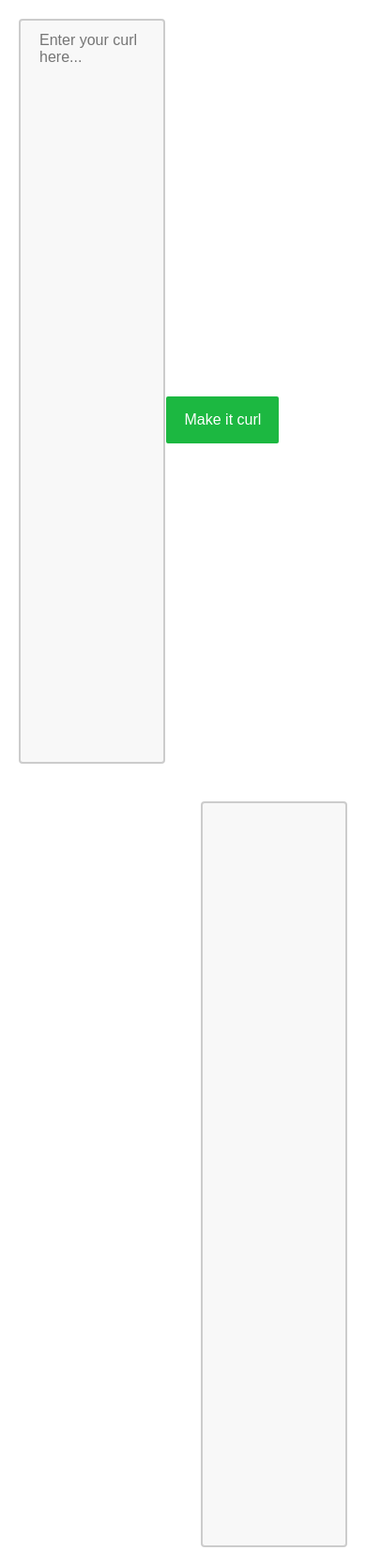
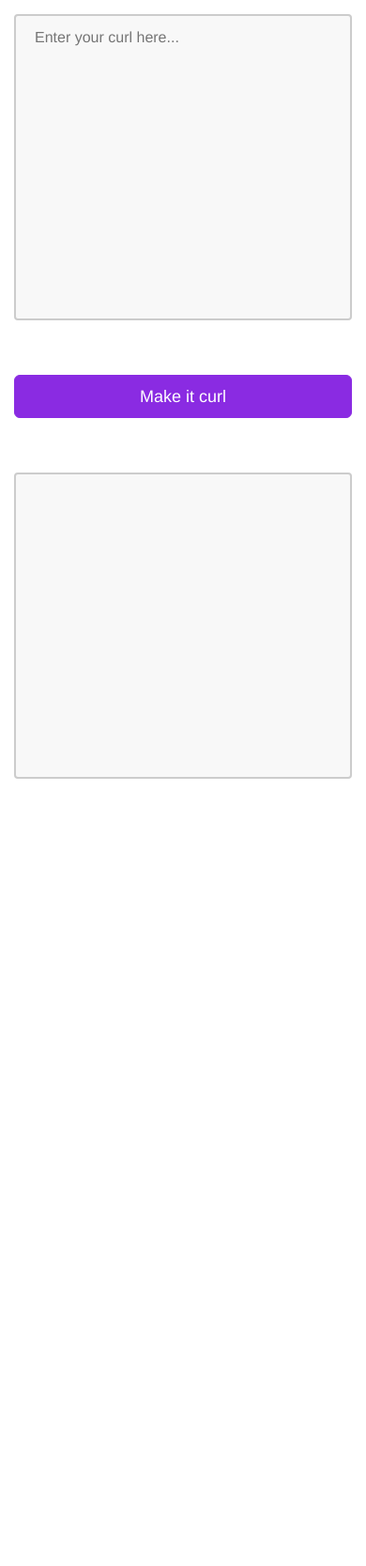
Before and after one commit to siddver007/django_curl, a Django app: page /curl/ in a window 390 px wide. Shown: the whole page at 94% size. After the commit the page ends 829 px from the top, so only its background shows below. Run offline with Django 3.2, Linux system fonts and the light colour scheme; some libraries are stand-ins or nearby versions.

Commit message:
Made it better

```diff
--- a/djCurl/templates/main.html
+++ b/djCurl/templates/main.html
@@ -2,9 +2,13 @@
 <html>
    <head>
       <meta name="google-site-verification" content="IYZwq3UWZovgIUFZ35v73l6z0Qiy-9Rg9sEude85GBI" />
+      <meta name="viewport" content="width=device-width, initial-scale=1">
+      <link rel="stylesheet" href="https://maxcdn.bootstrapcdn.com/bootstrap/3.3.7/css/bootstrap.min.css">
       <link rel="stylesheet" type="text/css" href="/static/makemecool.css">
       <link rel="stylesheet" type="text/css" href="/static/pure-min.css">
+      <link rel="icon" type="image/png" href="/static/favicon-32.png" sizes="32x32" />
       <script src="https://code.jquery.com/jquery-1.10.1.min.js"></script>
+      <script src="https://maxcdn.bootstrapcdn.com/bootstrap/3.3.7/js/bootstrap.min.js"></script>
       <script type="text/javascript">
          $(function() {
 
@@ -15,7 +19,22 @@
                  url: '/curl/',
                  data: $('#curl_input_form').serialize(),
                  success: function (data, textStatus) {
-                     $('textarea#curl_op').val(data); // append to inner html
+                     $('textarea#curl_op').val(data);
+                 },
+                 error: function(xhr, status, e) {
+                     alert(status, e);
+                 }
+             });
+           });
+
+           $('#curl_button_mobile').click(function(event) {
+             event.preventDefault();
+             $.ajax({
+                 type: 'POST',
+                 url: '/curl/',
+                 data: $('#curl_input_form_mobile').serialize(),
+                 success: function (data, textStatus) {
+                     $('textarea#curl_op').val(data);
                  },
                  error: function(xhr, status, e) {
                      alert(status, e);
@@ -28,11 +47,40 @@
    </head>
 
    <body>
-    <form id="curl_input_form" method="post">
-         {% csrf_token %}
-         <textarea class="t1" name="curl_text" placeholder="Enter your curl here..." text="hello"></textarea>
-    </form>
-    <button class="button-green pure-button" id="curl_button">Make it curl</button>
-    <textarea class="t2" id="curl_op" readonly></textarea>
+       <div class="container-fluid hidden-sm hidden-xs md">
+            <div class="row md" style="padding:20px;">
+                <div class="col-md-5 md">
+                  <form id="curl_input_form" class="md" method="post">
+                       {% csrf_token %}
+                       <textarea class="t1" name="curl_text" placeholder="Enter your curl here..." text="hello"></textarea>
+                  </form>
+                </div>
+                <div class="col-md-2 md" style="align-items:center; display:flex;">
+                  <a id="curl_button" class="btn btn-primary btn-lg center-block" style="background-color: blueviolet;
+                          border-color: blueviolet; width: 100%;" role="button">Make it curl</a>
+                </div>
+                <div class="col-md-5 md">
+                  <textarea class="t1" id="curl_op" readonly></textarea>
+                </div>
+            </div>
+        </div>
+
+        <div class="container-fluid hidden-md hidden-lg md">
+            <div class="row md" style="padding-bottom:15px; padding-top:15px;">
+                <div class="col-md-5 s40p">
+                  <form id="curl_input_form_mobile" method="post" style="height:100%;">
+                       {% csrf_token %}
+                       <textarea class="t2" name="curl_text" placeholder="Enter your curl here..." text="hello"></textarea>
+                  </form>
+                </div>
+                <div class="col-md-2 s20p" style="align-items:center; display:flex;">
+                  <a id="curl_button_mobile" class="btn btn-primary btn-lg" style="background-color: blueviolet;
+                          border-color: blueviolet; width: 100%;" role="button">Make it curl</a>
+                </div>
+                <div class="col-md-5 s40p">
+                  <textarea class="t2" id="curl_op" readonly></textarea>
+                </div>
+            </div>
+        </div>
    </body>
 </html>
--- a/djCurl/templates/static/makemecool.css
+++ b/djCurl/templates/static/makemecool.css
@@ -1,29 +1,23 @@
 .t1{
-    width: 40%;
-    height: 94vh;
+    height: 100%;
+    width: 100%;
     padding: 12px 20px;
-    box-sizing: border-box;
     border: 2px solid #ccc;
     border-radius: 4px;
     background-color: #f8f8f8;
     font-size: 16px;
     resize: none;
-    float: left;
-    margin: 20px
 }
 
 .t2{
-    width: 40%;
-    height: 94vh;
+    height: 100%;
+    width: 100%;
     padding: 12px 20px;
-    box-sizing: border-box;
     border: 2px solid #ccc;
     border-radius: 4px;
     background-color: #f8f8f8;
     font-size: 16px;
     resize: none;
-    float: right;
-    margin: 20px
 }
 
 .button-green {
@@ -36,6 +30,14 @@
     width: 120px;
 }
 
-body {
-    margin: 0;
+.s40p {
+    height: 40%;
 }
+
+.s20p {
+    height: 20%;
+}
+
+html, body, div.md, form.md{
+  height: 100%;
+}
--- a/djCurlProjekt/settings.py
+++ b/djCurlProjekt/settings.py
@@ -20,7 +20,7 @@ BASE_DIR = os.path.dirname(os.path.dirname(os.path.abspath(__file__)))
 # See https://docs.djangoproject.com/en/1.8/howto/deployment/checklist/
 
 # SECURITY WARNING: keep the secret key used in production secret!
-SECRET_KEY = '$8)j&i5v6j7b#=c&@p4j7x8x2#+g@*kuir&2f-luqf9y_-_nh='
+SECRET_KEY = '!!! paste your own secret key here !!!'
 
 # SECURITY WARNING: don't run with debug turned on in production!
 DEBUG = False
```
Also changed, not shown: djCurl/templates/static/favicon-32.png (added).
